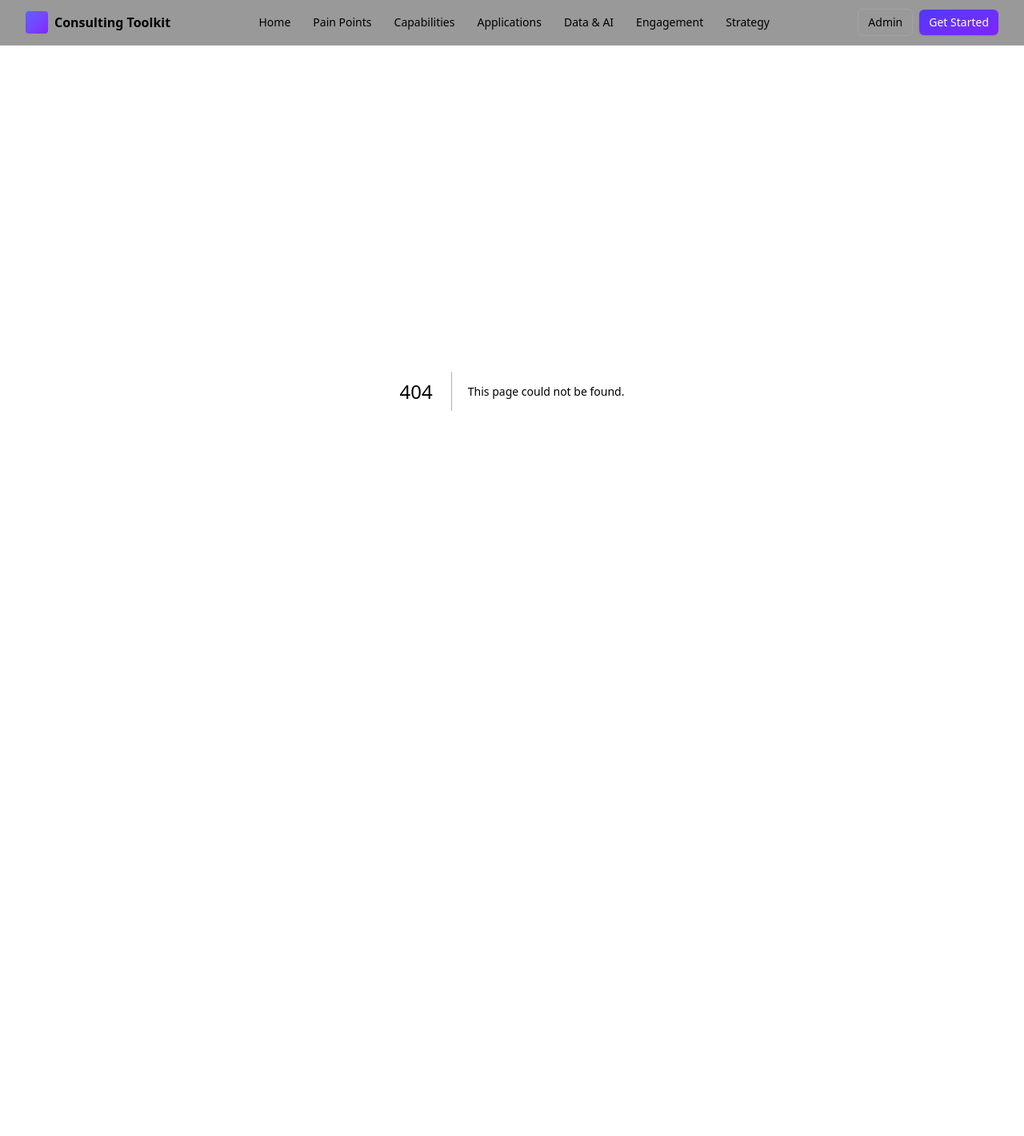
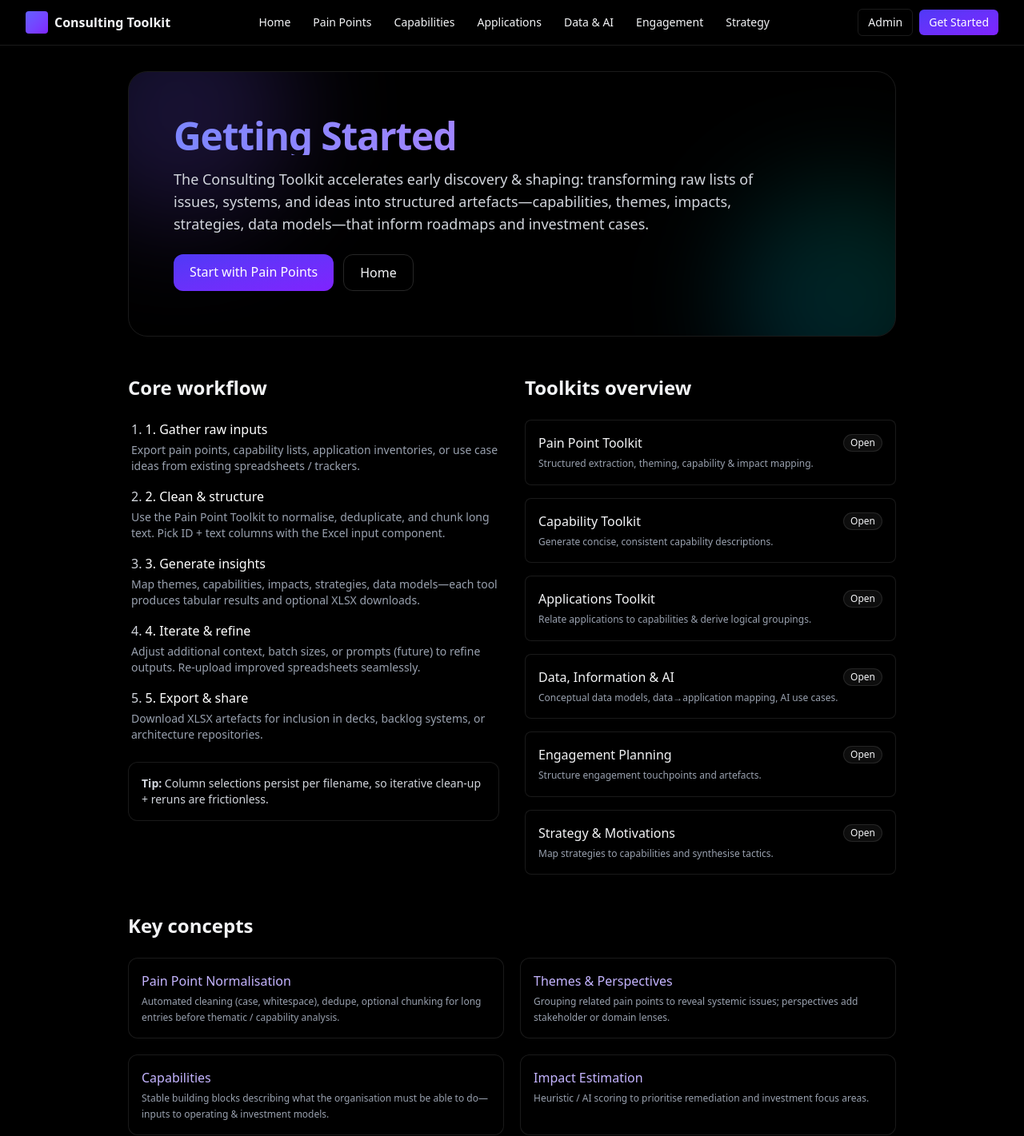
Before and after one commit to acousland/consultingToolkit-next, a Next.js app in the folder frontend/: page /getting-started in a window 1280 px wide. Before the commit this address had no page. Shown: the top 1421 px of the page at 80% size. Before the commit the page ends 921 px from the top, so only its background shows below. Built offline with nearby package versions, Linux system fonts and the light colour scheme.

Commit message:
feat: add Getting Started page and update hero & navbar descriptions

```diff
--- /dev/null
+++ b/frontend/src/app/getting-started/page.tsx
@@ -0,0 +1,144 @@
+import Link from "next/link";
+
+export const metadata = {
+  title: "Getting Started | Consulting Toolkit",
+  description: "Overview and first steps for using the Consulting Toolkit",
+};
+
+export default function GettingStartedPage() {
+  const steps = [
+    {
+      title: "1. Gather raw inputs",
+      body: "Export pain points, capability lists, application inventories, or use case ideas from existing spreadsheets / trackers.",
+    },
+    {
+      title: "2. Clean & structure",
+      body: "Use the Pain Point Toolkit to normalise, deduplicate, and chunk long text. Pick ID + text columns with the Excel input component.",
+    },
+    {
+      title: "3. Generate insights",
+      body: "Map themes, capabilities, impacts, strategies, data models—each tool produces tabular results and optional XLSX downloads.",
+    },
+    {
+      title: "4. Iterate & refine",
+      body: "Adjust additional context, batch sizes, or prompts (future) to refine outputs. Re-upload improved spreadsheets seamlessly.",
+    },
+    {
+      title: "5. Export & share",
+      body: "Download XLSX artefacts for inclusion in decks, backlog systems, or architecture repositories.",
+    },
+  ];
+
+  const toolkits = [
+    { href: "/toolkits/pain-points", label: "Pain Point Toolkit", desc: "Structured extraction, theming, capability & impact mapping." },
+    { href: "/toolkits/capabilities", label: "Capability Toolkit", desc: "Generate concise, consistent capability descriptions." },
+    { href: "/toolkits/applications", label: "Applications Toolkit", desc: "Relate applications to capabilities & derive logical groupings." },
+    { href: "/toolkits/data-ai", label: "Data, Information & AI", desc: "Conceptual data models, data→application mapping, AI use cases." },
+    { href: "/toolkits/engagement", label: "Engagement Planning", desc: "Structure engagement touchpoints and artefacts." },
+    { href: "/toolkits/strategy", label: "Strategy & Motivations", desc: "Map strategies to capabilities and synthesise tactics." },
+  ];
+
+  return (
+    <main className="space-y-12">
+      <section className="relative overflow-hidden rounded-3xl border border-white/10 p-10 md:p-14">
+        <div className="pointer-events-none absolute inset-0 -z-10">
+          <div className="absolute -top-24 -left-20 h-72 w-72 rounded-full bg-gradient-to-br from-indigo-500/20 to-violet-500/20 blur-3xl" />
+          <div className="absolute -bottom-24 -right-20 h-72 w-72 rounded-full bg-gradient-to-tr from-sky-500/20 to-emerald-500/20 blur-3xl" />
+        </div>
+        <h1 className="text-4xl md:text-5xl font-extrabold tracking-tight bg-clip-text text-transparent bg-gradient-to-r from-indigo-400 via-violet-400 to-rose-300">
+          Getting Started
+        </h1>
+        <p className="mt-4 text-lg max-w-3xl text-gray-300">
+          The Consulting Toolkit accelerates early discovery & shaping: transforming raw lists of issues, systems, and ideas into structured artefacts—capabilities, themes, impacts, strategies, data models—that inform roadmaps and investment cases.
+        </p>
+        <div className="mt-6 flex flex-wrap gap-3">
+          <Link href="/toolkits/pain-points" className="px-5 py-2.5 rounded-xl bg-gradient-to-br from-indigo-600 to-violet-600 text-white shadow hover:opacity-95">
+            Start with Pain Points
+          </Link>
+          <Link href="/" className="px-5 py-2.5 rounded-xl border border-white/15 hover:bg-white/10">
+            Home
+          </Link>
+        </div>
+      </section>
+
+      <section className="grid gap-8 md:grid-cols-2">
+        <div className="space-y-6">
+          <h2 className="text-2xl font-semibold">Core workflow</h2>
+          <ol className="space-y-4 list-decimal list-inside text-gray-300">
+            {steps.map(s => (
+              <li key={s.title} className="pl-1">
+                <span className="font-medium text-white">{s.title}</span>
+                <p className="text-sm mt-1 text-gray-400">{s.body}</p>
+              </li>
+            ))}
+          </ol>
+          <div className="mt-4 p-4 rounded-xl bg-black/40 border border-white/10 text-sm text-gray-300">
+            <strong>Tip:</strong> Column selections persist per filename, so iterative clean-up + reruns are frictionless.
+          </div>
+        </div>
+        <div className="space-y-6">
+          <h2 className="text-2xl font-semibold">Toolkits overview</h2>
+          <div className="space-y-4">
+            {toolkits.map(t => (
+              <Link key={t.href} href={t.href} className="block group p-4 rounded-lg border border-white/10 bg-black/40 hover:border-violet-500/40 transition">
+                <div className="flex items-center justify-between">
+                  <h3 className="font-medium group-hover:text-violet-300">{t.label}</h3>
+                  <span className="text-xs px-2 py-0.5 rounded-full bg-white/5 border border-white/10">Open</span>
+                </div>
+                <p className="mt-1 text-xs text-gray-400 max-w-prose leading-relaxed">{t.desc}</p>
+              </Link>
+            ))}
+          </div>
+        </div>
+      </section>
+
+      <section className="space-y-6">
+        <h2 className="text-2xl font-semibold">Key concepts</h2>
+        <div className="grid gap-5 md:grid-cols-2">
+          {[{
+            k: "Pain Point Normalisation",
+            v: "Automated cleaning (case, whitespace), dedupe, optional chunking for long entries before thematic / capability analysis.",
+          }, {
+            k: "Themes & Perspectives",
+            v: "Grouping related pain points to reveal systemic issues; perspectives add stakeholder or domain lenses.",
+          }, {
+            k: "Capabilities",
+            v: "Stable building blocks describing what the organisation must be able to do—inputs to operating & investment models.",
+          }, {
+            k: "Impact Estimation",
+            v: "Heuristic / AI scoring to prioritise remediation and investment focus areas.",
+          }, {
+            k: "Data & Conceptual Models",
+            v: "Early logical framing of entities & relationships to align solution shaping across teams.",
+          }, {
+            k: "Strategy Alignment",
+            v: "Linking strategic intents to enabling capabilities to expose gaps & sequencing needs.",
+          }].map(c => (
+            <div key={c.k} className="p-4 rounded-xl bg-black/40 border border-white/10">
+              <h3 className="font-medium mb-1 text-violet-300">{c.k}</h3>
+              <p className="text-xs text-gray-400 leading-relaxed">{c.v}</p>
+            </div>
+          ))}
+        </div>
+      </section>
+
+      <section className="space-y-4">
+        <h2 className="text-2xl font-semibold">FAQ</h2>
+        <div className="space-y-4 text-sm text-gray-300">
+          <div>
+            <h3 className="font-medium">Do I need an OpenAI key?</h3>
+            <p className="text-gray-400">No. Without a key the backend falls back to deterministic heuristics—useful for structure validation and demos.</p>
+          </div>
+          <div>
+            <h3 className="font-medium">Is my data stored?</h3>
+            <p className="text-gray-400">Uploads are processed in-memory; no persistence layer is implemented. Add a storage service (S3, Postgres) if needed.</p>
+          </div>
+          <div>
+            <h3 className="font-medium">Can I customise prompts?</h3>
+            <p className="text-gray-400">Prompt override UI is on the roadmap—current prompts live server-side for consistency.</p>
+          </div>
+        </div>
+      </section>
+    </main>
+  );
+}
--- a/frontend/src/app/page.tsx
+++ b/frontend/src/app/page.tsx
@@ -23,7 +23,7 @@ export default function Home() {
           Consulting Toolkit
         </h1>
         <p className="text-lg md:text-xl text-gray-700 dark:text-gray-300 mt-3 max-w-2xl">
-          A modern suite for pain-point analysis, capability mapping, engagement planning, and strategy—built with Next.js + FastAPI.
+          An AI‑assisted workspace to surface organisational pain points, group them into themes, map capabilities & applications, plan engagements, align strategy, and accelerate data / information / AI solution design.
         </p>
         <div className="mt-6 flex flex-wrap gap-3">
           <Link href="/toolkits/pain-points" className="px-5 py-2.5 rounded-xl bg-gradient-to-br from-indigo-600 to-violet-600 text-white shadow hover:opacity-95">
--- a/frontend/src/components/NavBar.tsx
+++ b/frontend/src/components/NavBar.tsx
@@ -38,7 +38,7 @@ export default function NavBar() {
         </div>
         <div className="flex items-center gap-2">
             <Link href="/admin" className="px-3 py-1.5 text-sm rounded-md border border-white/10 hover:bg-white/10">Admin</Link>
-            <Link href="/toolkits/pain-points" className="px-3 py-1.5 text-sm rounded-md bg-gradient-to-br from-indigo-600 to-violet-600 text-white shadow hover:opacity-95">Get Started</Link>
+            <Link href="/getting-started" className="px-3 py-1.5 text-sm rounded-md bg-gradient-to-br from-indigo-600 to-violet-600 text-white shadow hover:opacity-95">Get Started</Link>
         </div>
       </nav>
     </header>
```
